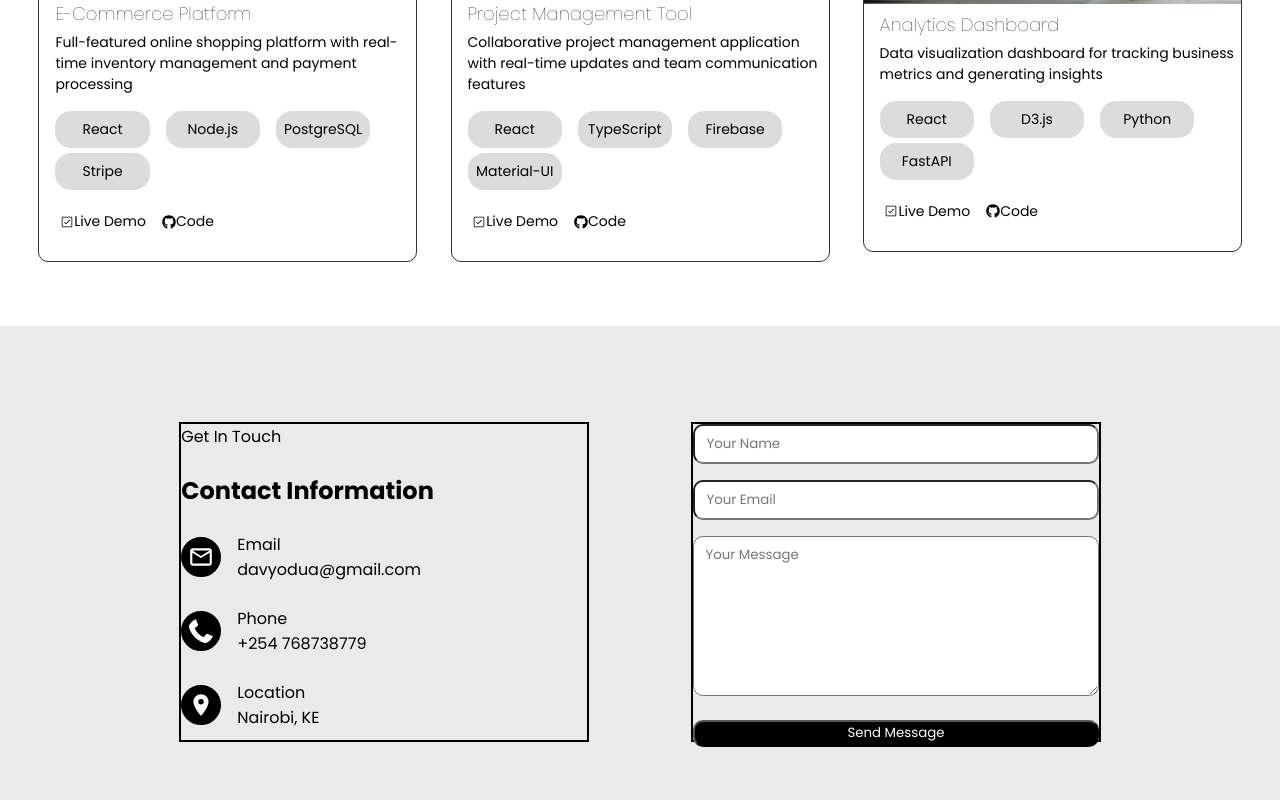
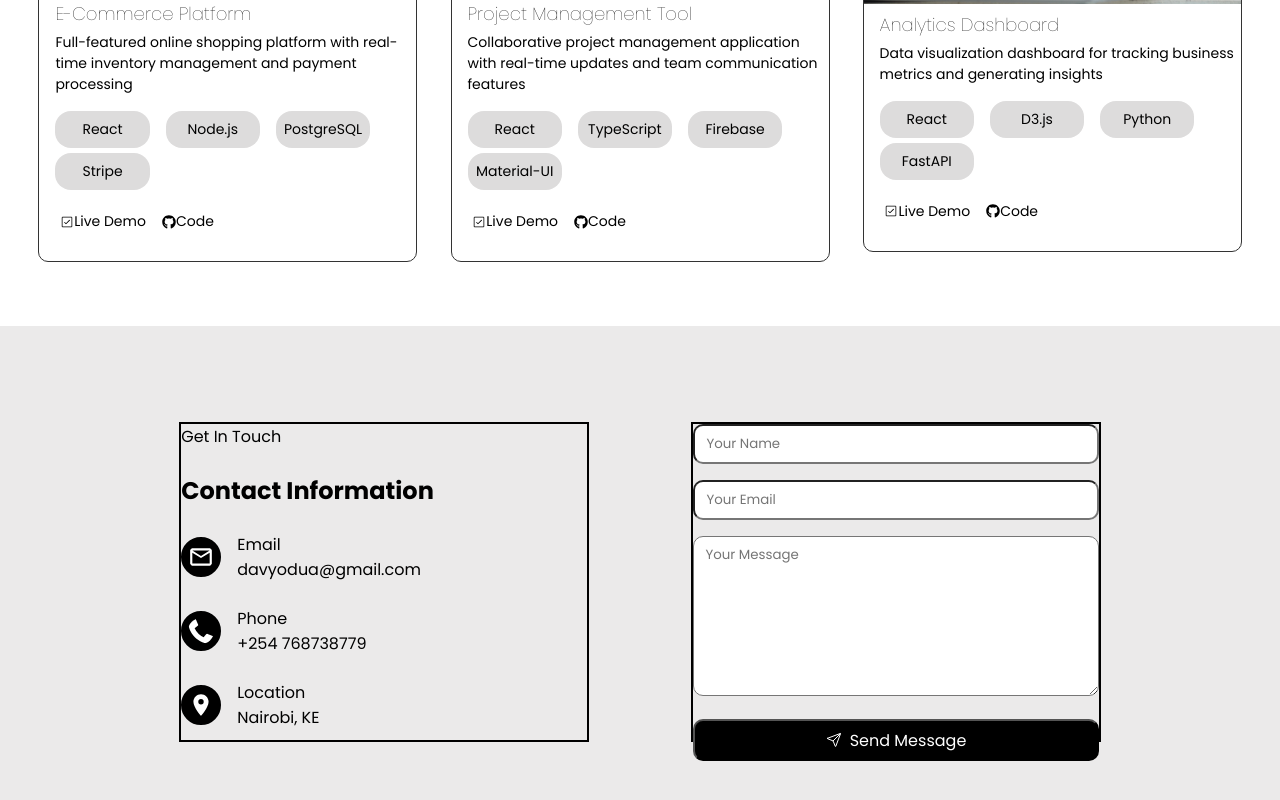
Before and after one commit to davy-odua/Resume., a React (Vite) app: page / in a window 1280 px wide. Shown: the part 2186-2986 px from the top of the page. Built offline with nearby package versions, Linux system fonts and the light colour scheme.

Commit message:
added elements

```diff
--- a/src/components/Footer.jsx
+++ b/src/components/Footer.jsx
@@ -1,6 +1,7 @@
 import { MdOutlineEmail } from "react-icons/md";
 import { FaPhoneAlt } from "react-icons/fa";
 import { MdLocationOn } from "react-icons/md";
+import { IoPaperPlaneOutline } from "react-icons/io5";
 
 const Footer = () => {
   return (
@@ -21,7 +22,7 @@ const Footer = () => {
                     <input type="text" placeholder="Your Name" />
                     <input type="text" placeholder="Your Email" />
                     <textarea name="" type="text" placeholder="Your Message" ></textarea>
-                    <button><p>Send Message</p></button>
+                    <button><p><IoPaperPlaneOutline className="contact-message" />Send Message</p></button>
                 </form>
             </div>
         </div>
--- a/src/components/components.css
+++ b/src/components/components.css
@@ -231,5 +231,14 @@
     background-color: #000;
     color: #fff;
     border-radius: 10px;
-    padding: 0.1rem 0;
+    padding: 0.4rem 0;
 }
+.footer-col button p{
+    display: flex;
+    align-items: center;
+    justify-content: center;
+    font-size: 16px
+}
+.contact-message{
+    margin-right: 0.5rem;
+}
```
